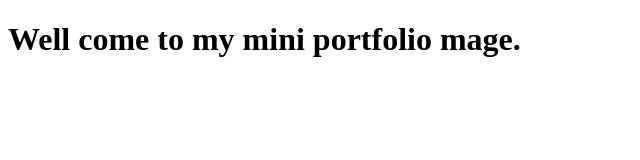
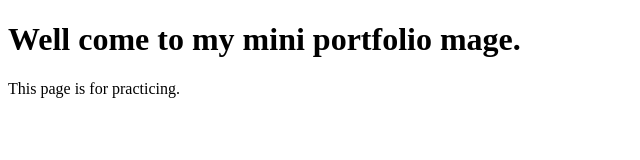
Before and after one commit to mirhadi8149/New-portfolio, a plain HTML site: page index.html in a window 1280 px wide. Shown: the whole page, without its empty margins (0-640 px from the left). Drawn offline with Linux system fonts and the light colour scheme.

Commit message:
This is my second commit.

```diff
--- a/index.html
+++ b/index.html
@@ -15,7 +15,9 @@
 
             </nav>
     <main>
-
+        <p>
+            This page is for practicing.
+        </p>
     </main>
     <footer>
 
```
